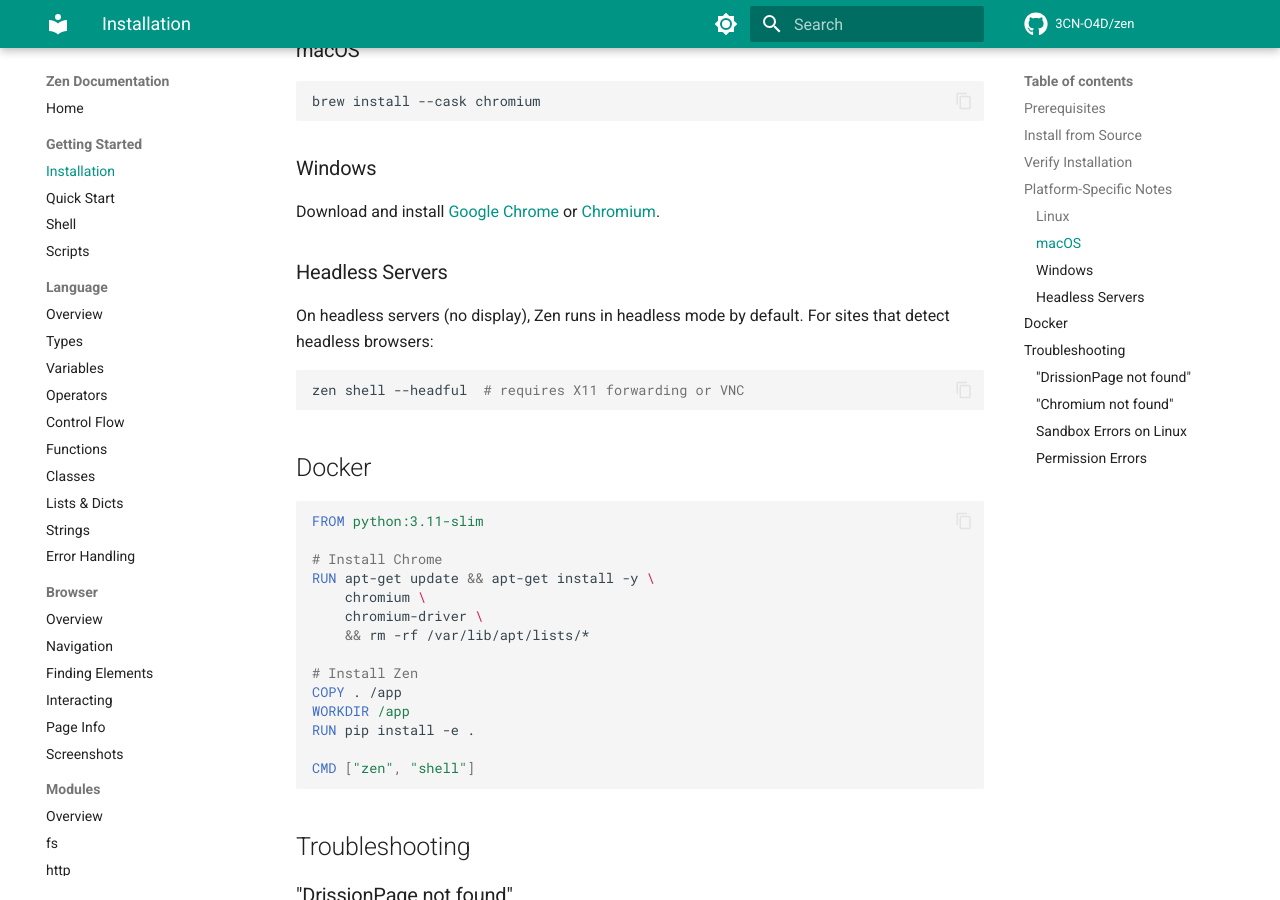
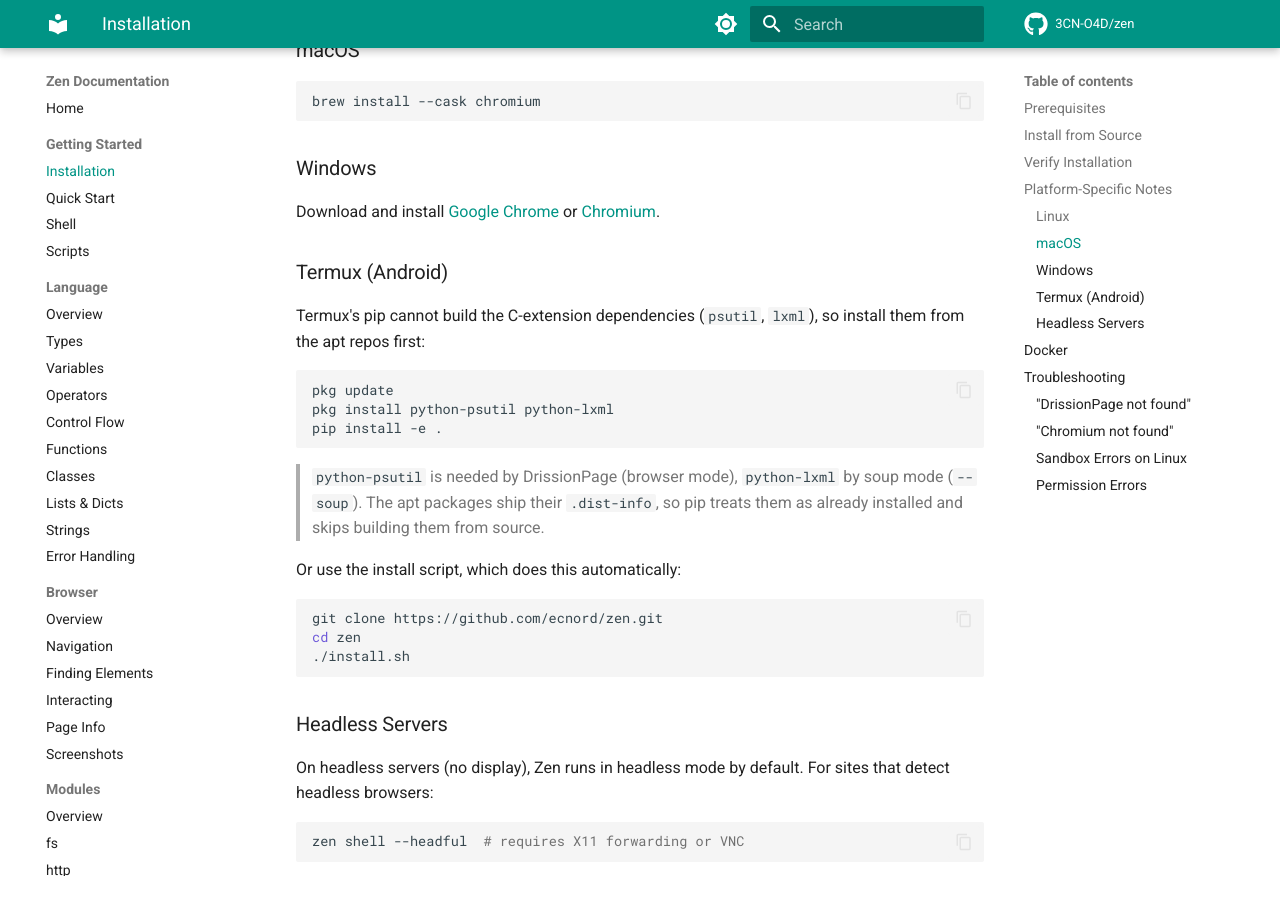
Before and after one commit to 3CN-O4D/zen, an MkDocs documentation site: the page built from docs/getting-started/installation.md, in a window 1280 px wide and 900 px high, scrolled down 991 px. Built offline with MkDocs 1.6.1 and Material for MkDocs 9.7.7, drawn with Linux system fonts in a browser that asks for light colours; comment, search, counter and statistics services are not loaded.

Commit message:
Add Termux install support and lxml/psutil/bs4 deps
- requirements.txt + pyproject.toml: add beautifulsoup4, lxml, psutil
  (lxml/bs4 for --soup mode, psutil for DrissionPage browser mode)
- install.sh: detects Termux and runs 'apt install python-psutil
  python-lxml' before pip (pip can't build the C extensions there),
  retries with --break-system-packages for externally-managed envs
- INSTALL.md + installation.md: document Termux steps

````diff
--- a/docs/getting-started/installation.md
+++ b/docs/getting-started/installation.md
@@ -47,6 +47,28 @@
 ### Windows
 
 Download and install [Google Chrome](https://www.google.com/chrome/) or [Chromium](https://www.chromium.org/).
+
+### Termux (Android)
+
+Termux's pip cannot build the C-extension dependencies (`psutil`, `lxml`), so install them from the apt repos first:
+
+```bash
+pkg update
+pkg install python-psutil python-lxml
+pip install -e .
+```
+
+> `python-psutil` is needed by DrissionPage (browser mode), `python-lxml` by
+> soup mode (`--soup`). The apt packages ship their `.dist-info`, so pip treats
+> them as already installed and skips building them from source.
+
+Or use the install script, which does this automatically:
+
+```bash
+git clone https://github.com/ecnord/zen.git
+cd zen
+./install.sh
+```
 
 ### Headless Servers
 
--- a/pyproject.toml
+++ b/pyproject.toml
@@ -16,6 +16,10 @@
 
 dependencies = [
     "DrissionPage>=4.1.0",
+    "requests>=2.28.0",
+    "beautifulsoup4>=4.9",
+    "lxml>=4.9",
+    "psutil>=5.9",
 ]
 
 [project.urls]
--- a/requirements.txt
+++ b/requirements.txt
@@ -1,2 +1,5 @@
 DrissionPage>=4.1.0
 requests>=2.28.0
+beautifulsoup4>=4.9
+lxml>=4.9
+psutil>=5.9
````
Also changed, not shown: INSTALL.md (+19 -1 lines), 1 other file.
